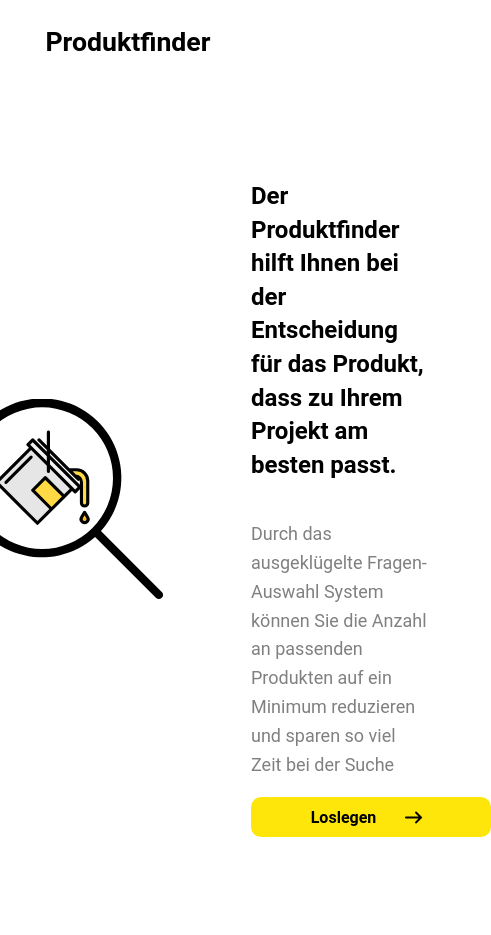
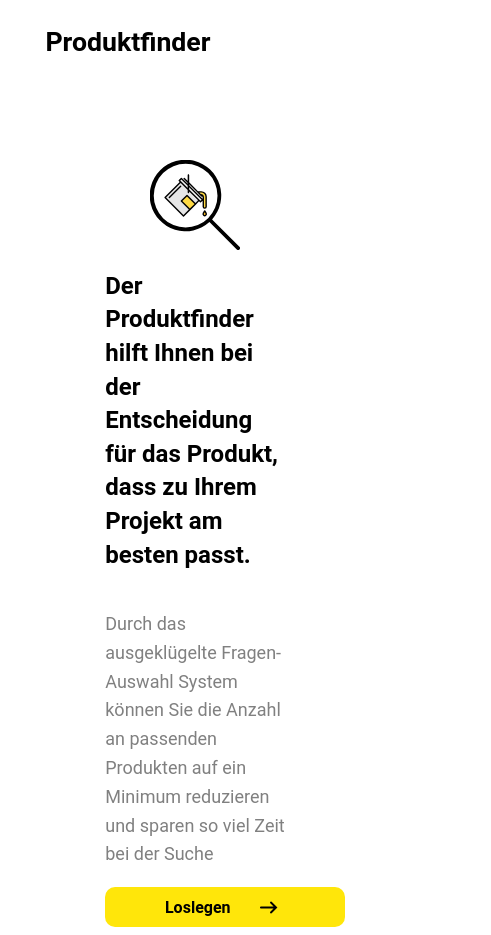
Before and after one commit to Mr-Jen/Productfinder, a React (Create React App) app: page / in a window 390 px wide. Shown: the whole page, 491 px wide, since content can reach past the window. Before the commit the page ends 845 px from the top, so only its background shows below. Built offline with nearby package versions, Linux system fonts and the light colour scheme.

Commit message:
Responsive resizing added to the Home component

```diff
--- a/src/components/Routes/Home/Home.js
+++ b/src/components/Routes/Home/Home.js
@@ -8,6 +8,10 @@ import { addToHistory } from '../../../actions/history'
 const Wrapper = styled.div`
     display: flex;
     flex-direction: row;
+    @media (max-width: 625px) {
+        flex-direction: column;
+        align-items: center;
+    }
     justify-content: center;
     margin-top: 10vh;
 `
@@ -17,14 +21,20 @@ const HomeWrapper = styled.div`
     flex-direction: column;
     align-items: flex-start;
     width: 40%;
+    @media (max-width: 625px) {
+        width: 60%;
+    }
 `
 
 const HomeIcon = styled.img`
     display: flex;
     align-self: center;
-    height: 200px;
-    width: 200px;
+    width: 30%;
+    max-width: 200px;
     margin-right: 20%;
+    @media (max-width: 625px) {
+        margin-right: 0;
+    }
 `
 const TitleText = styled.h2`
     line-height: 1.4;
@@ -42,7 +52,6 @@ const linkStyling = {
     textDecoration: 'none',
     height: '40px',
     width: '200px',
-    display: 'flex',
     alignItems: 'center',
     backgroundColor: '#ffe60a',
     paddingLeft: '20px',
```
